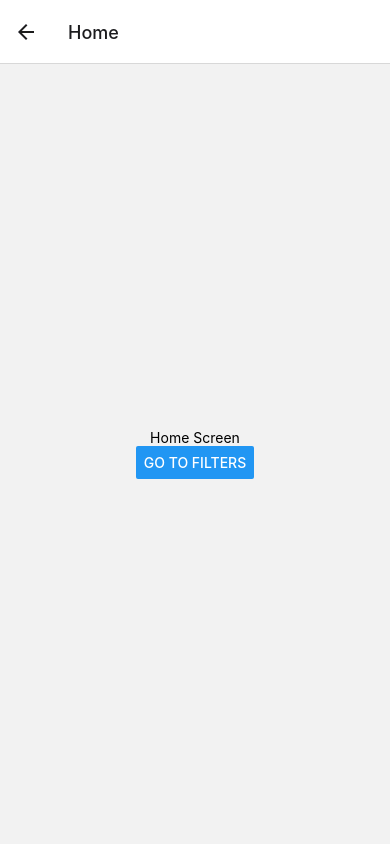
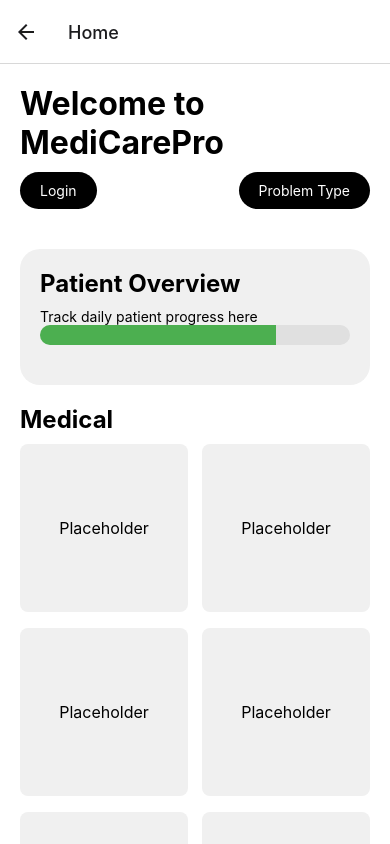
Before and after one commit to forbiddenvelocity/MediCare-App, a React Native app: screen /Home in a window 390 px wide. Shown: the top 844 px of the page. Built offline with nearby package versions, Linux system fonts and the light colour scheme.

Commit message:
modification in pages

```diff
--- a/src/components/HomeScreen.js
+++ b/src/components/HomeScreen.js
@@ -1,16 +1,117 @@
 import React from 'react';
-import { View, Text, Button } from 'react-native';
+import { View, Text, StyleSheet, TouchableOpacity, ScrollView } from 'react-native';
 
 const HomeScreen = ({ navigation }) => {
   return (
-    <View style={{ flex: 1, justifyContent: 'center', alignItems: 'center' }}>
-      <Text>Home Screen</Text>
-      <Button
-        title="Go to Filters"
-        onPress={() => navigation.navigate('Filter')}
-      />
-    </View>
+    <ScrollView style={styles.container}>
+      <View style={styles.header}>
+        <Text style={styles.title}>Welcome to MediCarePro</Text>
+        <View style={styles.buttonContainer}>
+          <TouchableOpacity style={styles.button}>
+            <Text style={styles.buttonText}>Login</Text>
+          </TouchableOpacity>
+          <TouchableOpacity style={styles.button} onPress={() => navigation.navigate('Onboarding')}>
+            <Text style={styles.buttonText}>Problem Type</Text>
+          </TouchableOpacity>
+        </View>
+      </View>
+
+      <View style={styles.patientOverview}>
+        <Text style={styles.sectionTitle}>Patient Overview</Text>
+        <Text>Track daily patient progress here</Text>
+        {/* Placeholder for progress bar */}
+        <View style={styles.progressBarBackground}>
+          <View style={styles.progressBarFill} />
+        </View>
+      </View>
+
+      <View style={styles.sectionContainer}>
+        <Text style={styles.sectionTitle}>Medical</Text>
+        <View style={styles.grid}>
+          {/* Placeholder for grid items */}
+          {Array.from({ length: 8 }).map((_, index) => (
+            <View key={index} style={styles.gridItem}>
+              <Text style={styles.gridItemText}>Placeholder</Text>
+            </View>
+          ))}
+        </View>
+      </View>
+    </ScrollView>
   );
 };
 
+const styles = StyleSheet.create({
+  container: {
+    flex: 1,
+    padding: 20,
+    backgroundColor: '#fff', // Assuming a white background
+  },
+  header: {
+    marginBottom: 20,
+  },
+  title: {
+    fontSize: 32,
+    fontWeight: 'bold',
+    marginBottom: 10,
+  },
+  buttonContainer: {
+    flexDirection: 'row',
+    justifyContent: 'space-between',
+    marginBottom: 20,
+  },
+  button: {
+    backgroundColor: '#000', // Assuming a black button
+    paddingHorizontal: 20,
+    paddingVertical: 10,
+    borderRadius: 20,
+  },
+  buttonText: {
+    color: '#fff',
+  },
+  patientOverview: {
+    padding: 20,
+    borderRadius: 20,
+    backgroundColor: '#f0f0f0', // A light grey background for the container
+    marginBottom: 20,
+  },
+  sectionTitle: {
+    fontSize: 24,
+    fontWeight: 'bold',
+    marginBottom: 10,
+  },
+  progressBarBackground: {
+    height: 20,
+    backgroundColor: '#e0e0e0',
+    borderRadius: 10,
+    overflow: 'hidden',
+    marginBottom: 20,
+  },
+  progressBarFill: {
+    width: '76%', // Assuming 76% progress
+    height: '100%',
+    backgroundColor: '#4caf50', // A green progress bar
+  },
+  sectionContainer: {
+    marginBottom: 20,
+  },
+  grid: {
+    flexDirection: 'row',
+    flexWrap: 'wrap',
+    justifyContent: 'space-between',
+  },
+  gridItem: {
+    width: '48%', // approximately 50% minus margin
+    aspectRatio: 1,
+    justifyContent: 'center',
+    alignItems: 'center',
+    backgroundColor: '#f0f0f0',
+    marginBottom: 16,
+    borderRadius: 8,
+  },
+  gridItemText: {
+    fontSize: 16,
+  },
+  // ... Add any other styles you might need
+});
+
 export default HomeScreen;
--- a/src/components/OnboardingScreen.js
+++ b/src/components/OnboardingScreen.js
@@ -1,16 +1,97 @@
 import React from 'react';
-import { View, Text, Button } from 'react-native';
+import { View, Text, TouchableOpacity, StyleSheet, ScrollView } from 'react-native';
 
 const OnboardingScreen = ({ navigation }) => {
   return (
-    <View style={{ flex: 1, justifyContent: 'center', alignItems: 'center' }}>
-      <Text>Onboarding Screen</Text>
-      <Button
-        title="Go to Home"
-        onPress={() => navigation.navigate('Home')}
-      />
-    </View>
+    <ScrollView style={styles.container}>
+      <Text style={styles.title}>Select patient's problem type</Text>
+      <Text style={styles.subtitle}>Use speech-to-text</Text>
+
+      <View style={styles.grid}>
+        {/* Placeholder for the grid items */}
+        {Array.from({ length: 6 }).map((_, index) => (
+          <TouchableOpacity key={index} style={styles.gridItem} onPress={() => {}}>
+            <Text style={styles.gridItemText}>Placeholder {index + 1}</Text>
+          </TouchableOpacity>
+        ))}
+      </View>
+
+      <View style={styles.footer}>
+        <TouchableOpacity style={styles.ignoreButton} onPress={() => navigation.navigate('Welcome')}>
+          <Text style={styles.ignoreButtonText}>Back</Text>
+        </TouchableOpacity>
+        <TouchableOpacity style={styles.continueButton} onPress={() => navigation.navigate('Home')}>
+          <Text style={styles.continueButtonText}>Continue</Text>
+        </TouchableOpacity>
+      </View>
+    </ScrollView>
   );
 };
 
+const styles = StyleSheet.create({
+  container: {
+    flex: 1,
+    padding: 20,
+  },
+  title: {
+    fontSize: 24,
+    fontWeight: 'bold',
+    marginBottom: 8,
+  },
+  subtitle: {
+    fontSize: 16,
+    color: '#666',
+    marginBottom: 16,
+  },
+  grid: {
+    flexDirection: 'row',
+    flexWrap: 'wrap',
+    justifyContent: 'space-between',
+  },
+  gridItem: {
+    width: '48%', // approximately 50% minus margin
+    aspectRatio: 1,
+    justifyContent: 'center',
+    alignItems: 'center',
+    backgroundColor: '#f0f0f0',
+    marginBottom: 16,
+    borderRadius: 8,
+    elevation: 3, // Android shadow
+    shadowColor: '#000', // iOS shadow
+    shadowOffset: { width: 0, height: 1 },
+    shadowOpacity: 0.3,
+    shadowRadius: 2,
+  },
+  gridItemText: {
+    fontSize: 16,
+  },
+  footer: {
+    flexDirection: 'row',
+    justifyContent: 'space-between',
+    marginTop: 16,
+  },
+  ignoreButton: {
+    backgroundColor: '#000', // Assuming a black button for 'Ignore'
+    paddingHorizontal: 20,
+    paddingVertical: 10,
+    borderRadius: 10,
+  },
+  continueButton: {
+    backgroundColor: '#000', // Assuming a black button for 'Continue'
+    paddingHorizontal: 20,
+    paddingVertical: 10,
+    borderRadius: 10,
+  },
+  ignoreButtonText: {
+    color: '#fff',
+    textAlign: 'center',
+    fontWeight: 'bold',
+  },
+  continueButtonText: {
+    color: '#fff',
+    textAlign: 'center',
+    fontWeight: 'bold',
+  },
+});
+
 export default OnboardingScreen;
--- a/src/components/Welcomescreen.js
+++ b/src/components/Welcomescreen.js
@@ -1,17 +1,18 @@
 import React from 'react';
-import { View, Text, Button, StyleSheet } from 'react-native';
+import { View, Text, TouchableOpacity, StyleSheet, Image } from 'react-native';
 
 const WelcomeScreen = ({ navigation }) => {
   return (
     <View style={styles.container}>
+      <Image
+  source={require('../../assets/WelcomeAsset.jpg')}
+  style={styles.image}
+/>
       <Text style={styles.header}>MediCare</Text>
       <Text style={styles.subheader}>Manage patient data effectively</Text>
-      <View style={styles.buttonContainer}>
-        <Button
-          title="Enter"
-          onPress={() => navigation.navigate('Onboarding')} // Navigates to OnboardingScreen
-        />
-      </View>
+      <TouchableOpacity style={styles.ignoreButton} onPress={() => navigation.navigate('Onboarding')}>
+          <Text style={styles.ignoreButtonText}>Enter</Text>
+        </TouchableOpacity>
     </View>
   );
 };
@@ -24,23 +25,38 @@ const styles = StyleSheet.create({
     padding: 20,
     backgroundColor: '#ffffff',
   },
+  image: {
+    width: 400,
+    height: 400,
+    resizeMode: 'contain'
+  },
+  ignoreButton: {
+    backgroundColor: '#000',
+    paddingHorizontal: 20,
+    paddingVertical: 10,
+    borderRadius: 10,
+  },
+  ignoreButtonText: {
+    color: '#fff',
+    textAlign: 'center',
+    fontWeight: 'bold',
+  },
   header: {
     fontSize: 24,
     fontWeight: 'bold',
     marginBottom: 10,
-    color: '#000', // Adjust the color to match your design
+    color: '#000',
   },
   subheader: {
     fontSize: 18,
-    color: '#666', // Adjust the color to match your design
+    color: '#666',
     marginBottom: 30,
     textAlign: 'center',
   },
   buttonContainer: {
-    width: '100%', // Full width button
-    paddingHorizontal: 30, // Horizontal padding for the button
+    width: '100%',
+    paddingHorizontal: 30,
     color: '#000',
-    borderRadius: '20px',
   },
 });
 
```
Also changed, not shown: assets/WelcomeAsset.jpg (added).
